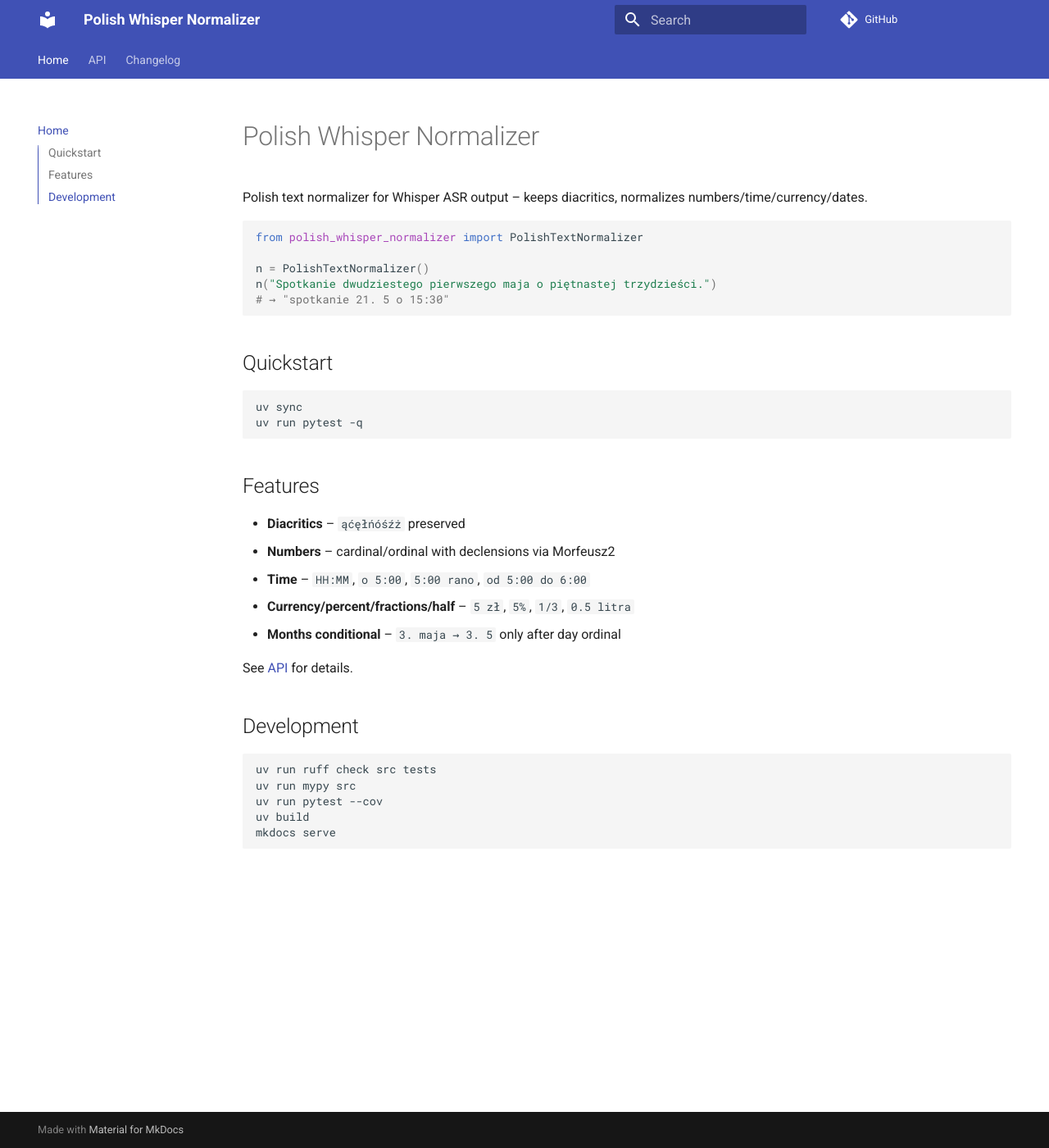
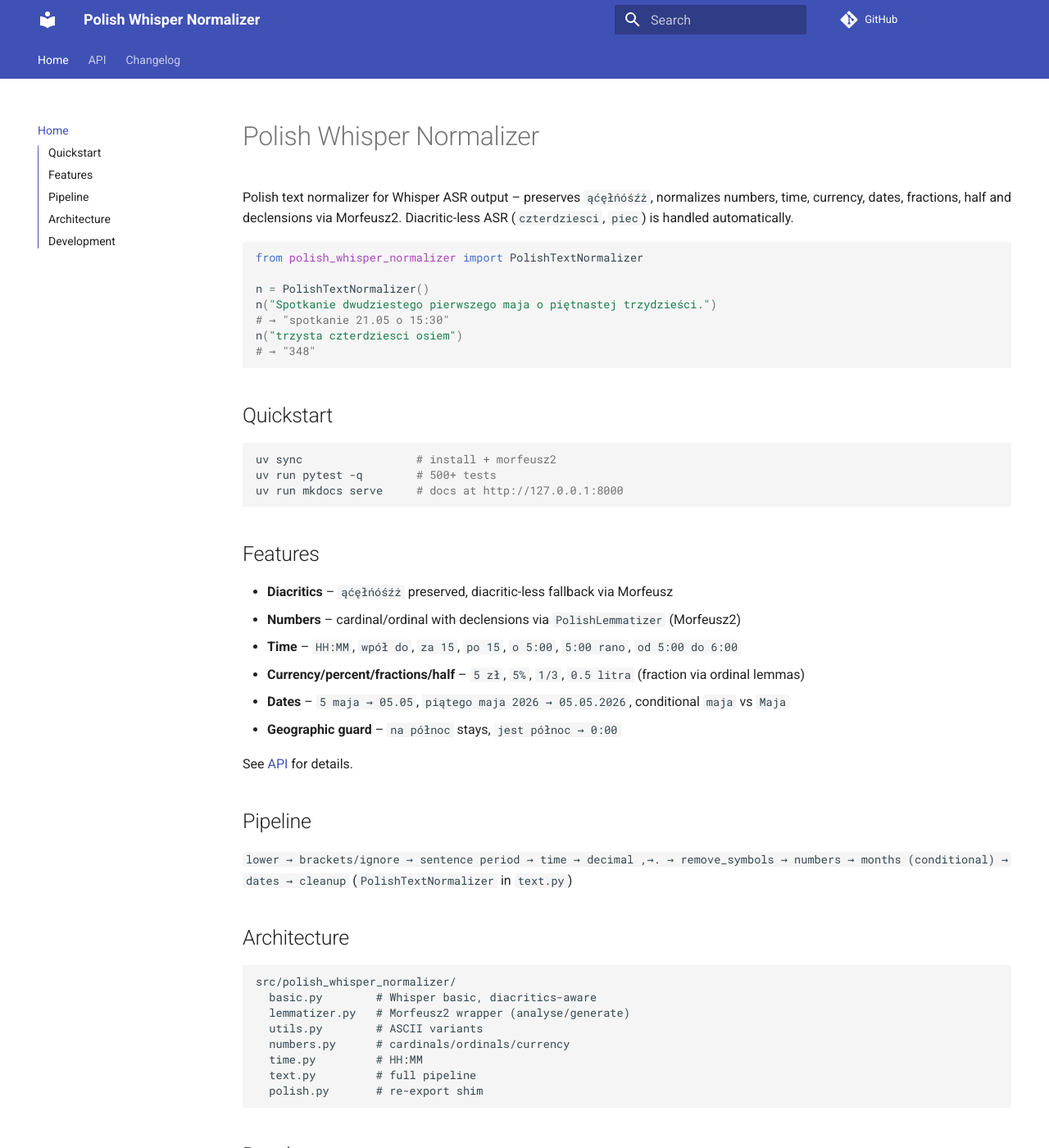
Before and after one commit to NeonFeline/polish-whisper-normalizer, an MkDocs documentation site: the page built from docs/index.md, in a window 1280 px wide and 1400 px high. Shown: the whole window at 82% size. Built offline with MkDocs 1.6.1 and Material for MkDocs 9.7.7, drawn with Linux system fonts in a browser that asks for light colours; comment, search, counter and statistics services are not loaded; some of the changed text lies outside the part shown.

Commit message:
docs: fix outdated examples and API, add diacritic-less tests
- docs/index.md: 21.05 not 21. 5, months 03.05, expand features/pipeline/architecture
- docs/api.md: reflect split modules (lemmatizer/numbers/time/text/utils)
- docs/changelog.md: add 0.1.1-0.1.4 + unreleased refactor
- README: pipeline via Morfeusz, test count 600
- tests/test_diacriticless.py: 110 tests for trzysta czterdziesci, declined, time, currency, fractions, months, utils, idempotency

````diff
--- a/docs/index.md
+++ b/docs/index.md
@@ -1,38 +1,61 @@
 # Polish Whisper Normalizer
 
-Polish text normalizer for Whisper ASR output – keeps diacritics, normalizes numbers/time/currency/dates.
+Polish text normalizer for Whisper ASR output – preserves `ąćęłńóśźż`, normalizes numbers, time, currency, dates, fractions, half and declensions via Morfeusz2. Diacritic-less ASR (`czterdziesci`, `piec`) is handled automatically.
 
 ```python
 from polish_whisper_normalizer import PolishTextNormalizer
 
 n = PolishTextNormalizer()
 n("Spotkanie dwudziestego pierwszego maja o piętnastej trzydzieści.")
-# → "spotkanie 21. 5 o 15:30"
+# → "spotkanie 21.05 o 15:30"
+n("trzysta czterdziesci osiem")
+# → "348"
 ```
 
 ## Quickstart
 
 ```bash
-uv sync
-uv run pytest -q
+uv sync                 # install + morfeusz2
+uv run pytest -q        # 500+ tests
+uv run mkdocs serve     # docs at http://127.0.0.1:8000
 ```
 
 ## Features
 
-- **Diacritics** – `ąćęłńóśźż` preserved
-- **Numbers** – cardinal/ordinal with declensions via Morfeusz2
-- **Time** – `HH:MM`, `o 5:00`, `5:00 rano`, `od 5:00 do 6:00`
-- **Currency/percent/fractions/half** – `5 zł`, `5%`, `1/3`, `0.5 litra`
-- **Months conditional** – `3. maja → 3. 5` only after day ordinal
+- **Diacritics** – `ąćęłńóśźż` preserved, diacritic-less fallback via Morfeusz
+- **Numbers** – cardinal/ordinal with declensions via `PolishLemmatizer` (Morfeusz2)
+- **Time** – `HH:MM`, `wpół do`, `za 15`, `po 15`, `o 5:00`, `5:00 rano`, `od 5:00 do 6:00`
+- **Currency/percent/fractions/half** – `5 zł`, `5%`, `1/3`, `0.5 litra` (fraction via ordinal lemmas)
+- **Dates** – `5 maja → 05.05`, `piątego maja 2026 → 05.05.2026`, conditional `maja` vs `Maja`
+- **Geographic guard** – `na północ` stays, `jest północ → 0:00`
 
 See [API](api.md) for details.
+
+## Pipeline
+
+`lower → brackets/ignore → sentence period → time → decimal ,→. → remove_symbols → numbers → months (conditional) → dates → cleanup` (`PolishTextNormalizer` in `text.py`)
+
+## Architecture
+
+```
+src/polish_whisper_normalizer/
+  basic.py        # Whisper basic, diacritics-aware
+  lemmatizer.py   # Morfeusz2 wrapper (analyse/generate)
+  utils.py        # ASCII variants
+  numbers.py      # cardinals/ordinals/currency
+  time.py         # HH:MM
+  text.py         # full pipeline
+  polish.py       # re-export shim
+```
 
 ## Development
 
 ```bash
+uv sync --group dev
 uv run ruff check src tests
+uv run ruff format --check src tests
 uv run mypy src
-uv run pytest --cov
+uv run pytest --cov --cov-report=term-missing
 uv build
 mkdocs serve
 ```
--- a/pyproject.toml
+++ b/pyproject.toml
@@ -1,6 +1,6 @@
 [project]
 name = "polish-whisper-normalizer"
-version = "0.1.4"
+version = "0.1.5"
 description = "Polish text normalizer for Whisper ASR output (keeps diacritics, normalizes numbers, time, currency)"
 readme = "README.md"
 authors = [
````
Also changed, not shown: README.md (+3 -3 lines), docs/api.md (+18 -4 lines), docs/changelog.md (+24 -0 lines), 1 other file.
